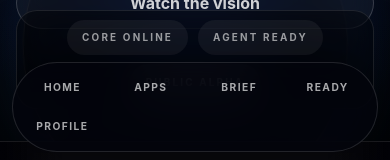
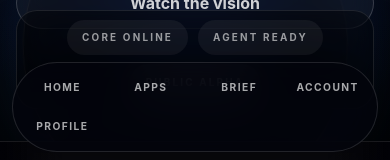
Before and after one commit to vv-glitchhub/Caster-hub, a Next.js app: page / in a window 390 px wide. Shown: the part 680-840 px from the top of the page. Built offline with nearby package versions, Linux system fonts and the light colour scheme.

Commit message:
Add account data center to mobile navigation

```diff
--- a/components/CasterMobileBar.tsx
+++ b/components/CasterMobileBar.tsx
@@ -2,7 +2,7 @@ const links = [
   { href: '/', label: 'Home' },
   { href: '/apps', label: 'Apps' },
   { href: '/brief', label: 'Brief' },
-  { href: '/production-readiness', label: 'Ready' },
+  { href: '/account', label: 'Account' },
   { href: '/profile', label: 'Profile' },
 ]
 
```
